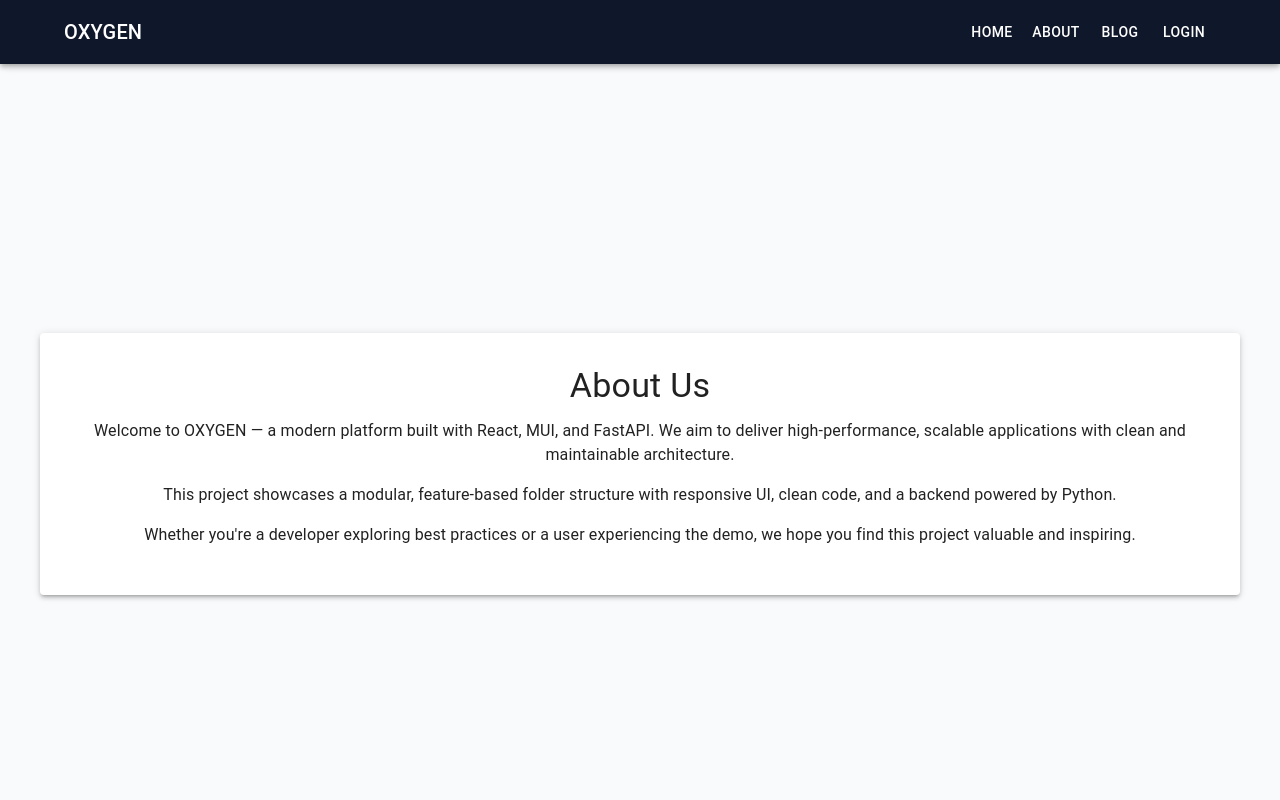
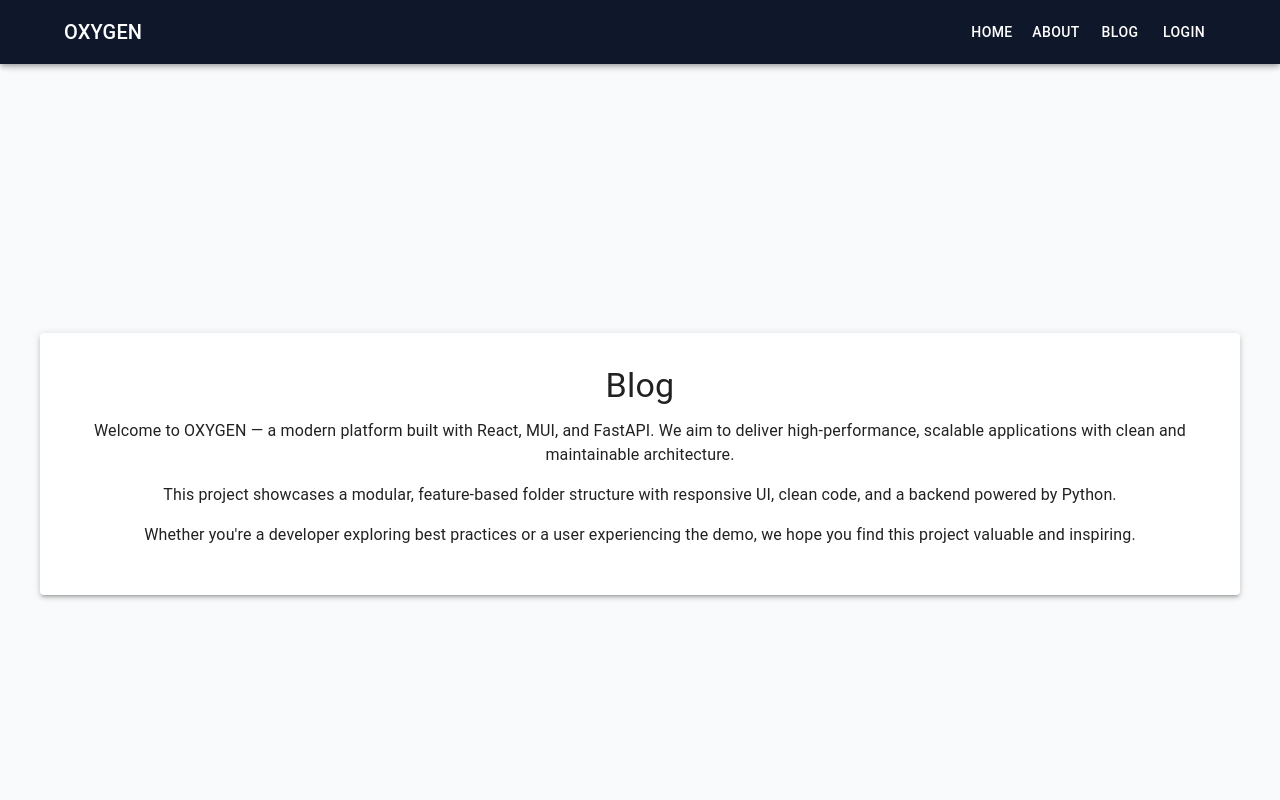
Before and after one commit to umandalroald/roald-cms, a React (Vite) app in the folder frontend/: page /blog in a window 1280 px wide. Shown: the top 800 px of the page. Built offline with nearby package versions, Linux system fonts and the light colour scheme.

Commit message:
Update blog page

```diff
--- a/frontend/src/App.tsx
+++ b/frontend/src/App.tsx
@@ -8,6 +8,8 @@
 import About from './pages/About';
 import Blog from './pages/Blog';
 import Login from './features/auth/Login';
+
+import NotFoundPage from './pages/NotFoundPage';
 
 // Lazy load admin pages
 const Dashboard = lazy(() => import('./features/admin/pages/Dashboard'));
@@ -40,7 +42,7 @@
           </Route>
 
           {/* ❌ Fallback route */}
-          <Route path="*" element={<div>404 Not Found</div>} />
+          <Route path="*" element={<NotFoundPage />} />
         </Routes>
       </Suspense>
     </BrowserRouter>
--- a/frontend/src/pages/Blog.tsx
+++ b/frontend/src/pages/Blog.tsx
@@ -23,7 +23,7 @@
       <Container maxWidth="xl" disableGutters sx={{ maxWidth: '1200px', mx: 'auto' }}>
         <Paper elevation={3} sx={{ p: 4 }}>
           <Typography variant="h4" gutterBottom>
-            About Us
+            Blog
           </Typography>
           <Typography variant="body1" paragraph>
             Welcome to OXYGEN — a modern platform built with React, MUI, and FastAPI.
--- a/frontend/src/pages/NotFoundPage.jsx
+++ b/frontend/src/pages/NotFoundPage.jsx
@@ -11,6 +11,7 @@
       flexDirection="column"
       justifyContent="center"
       alignItems="center"
+      width="100%"
       height="100vh"
       textAlign="center"
       bgcolor="#f5f5f5"
```
